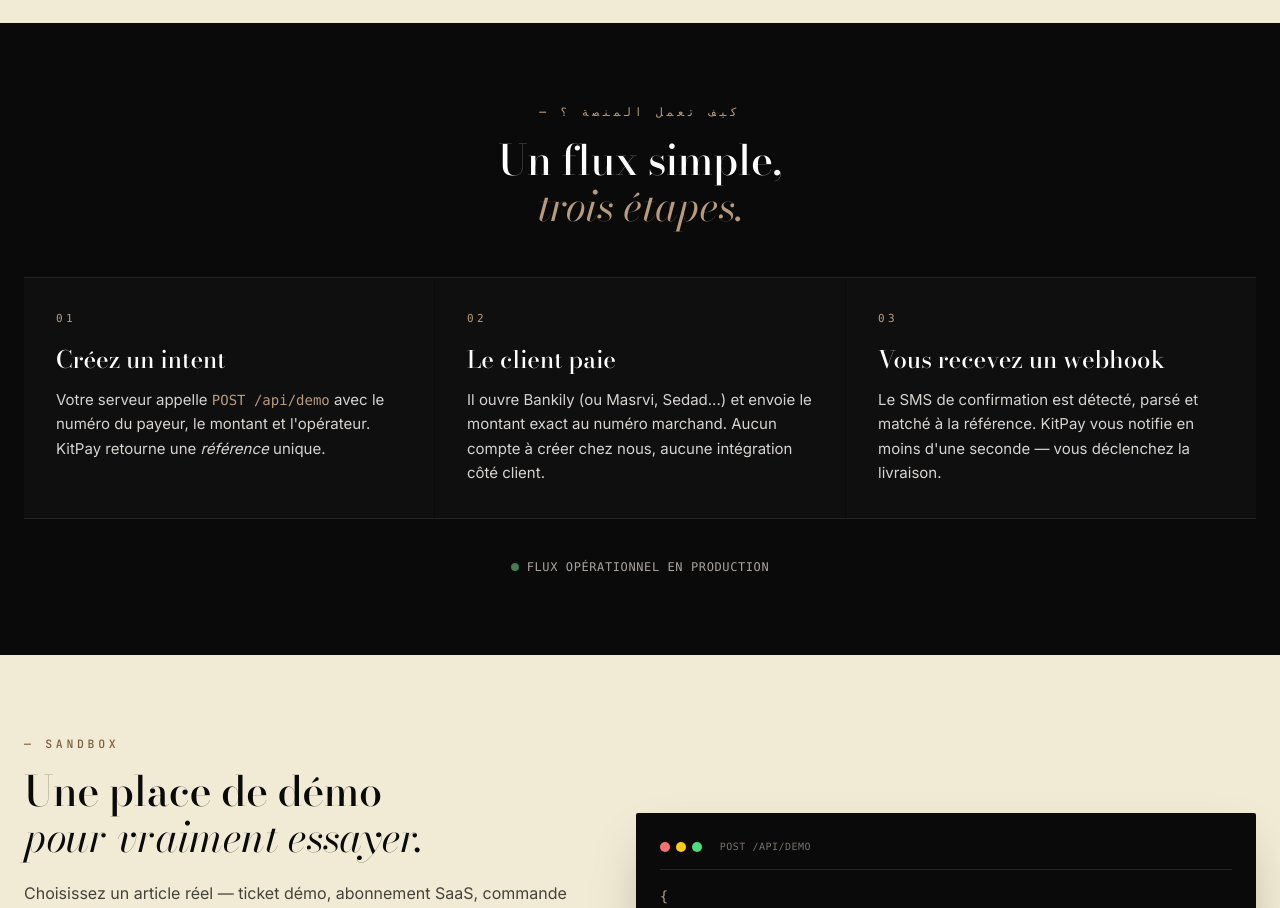
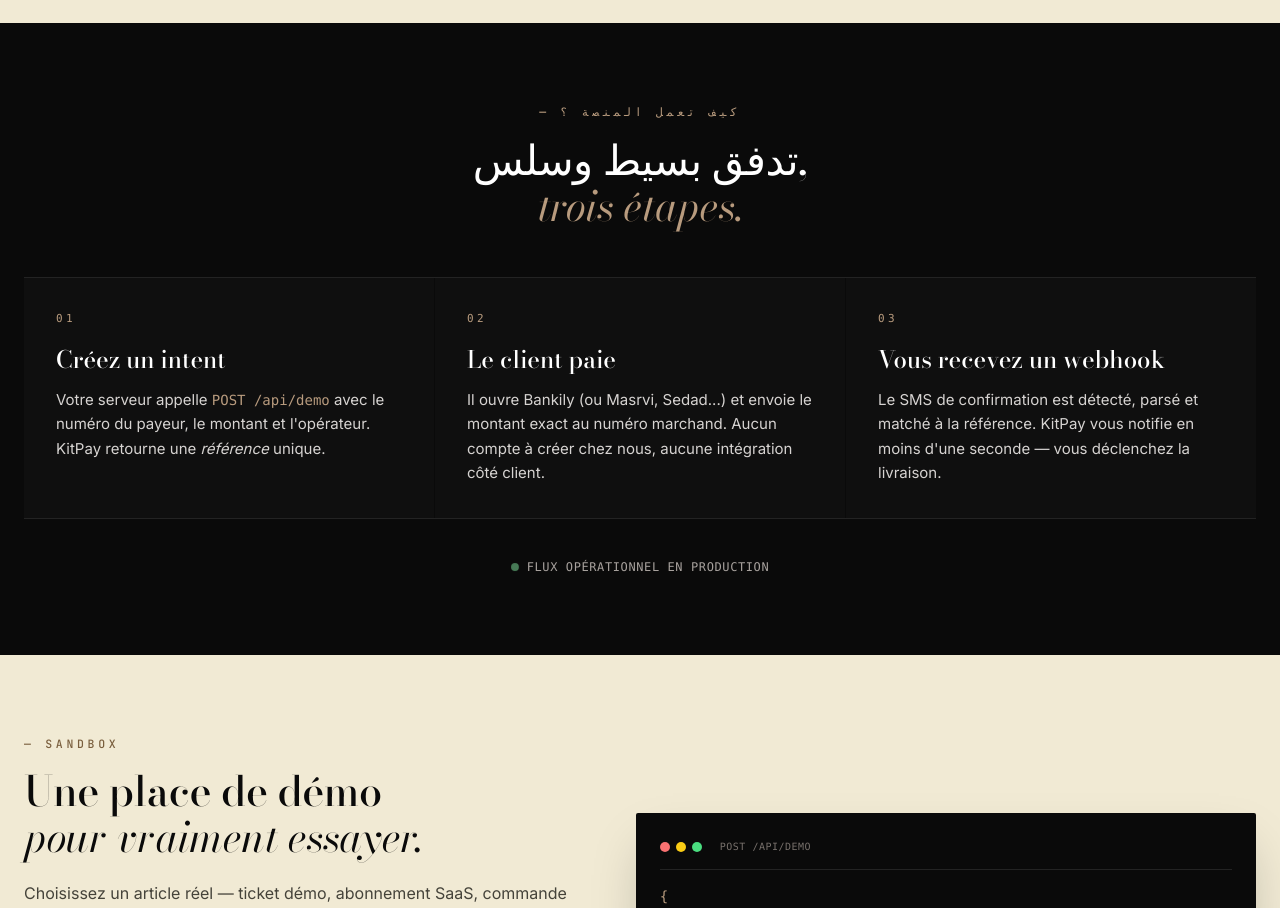
Before and after one commit to Mohamed1629440/Maurigame-Pay, a Next.js app: page / in a window 1280 px wide. Shown: the part 1360-2268 px from the top of the page. Built offline with nearby package versions, Linux system fonts and the light colour scheme.

Commit message:
Translate section title to Arabic

```diff
--- a/src/app/page.tsx
+++ b/src/app/page.tsx
@@ -128,7 +128,7 @@
               — كيف تعمل المنصة ؟
             </p>
             <h2 className="kp-section-title">
-              Un flux simple,
+              تدفق بسيط وسلس,
               <br />
               <em className="text-[var(--bronze-light)]">trois étapes.</em>
             </h2>
```
